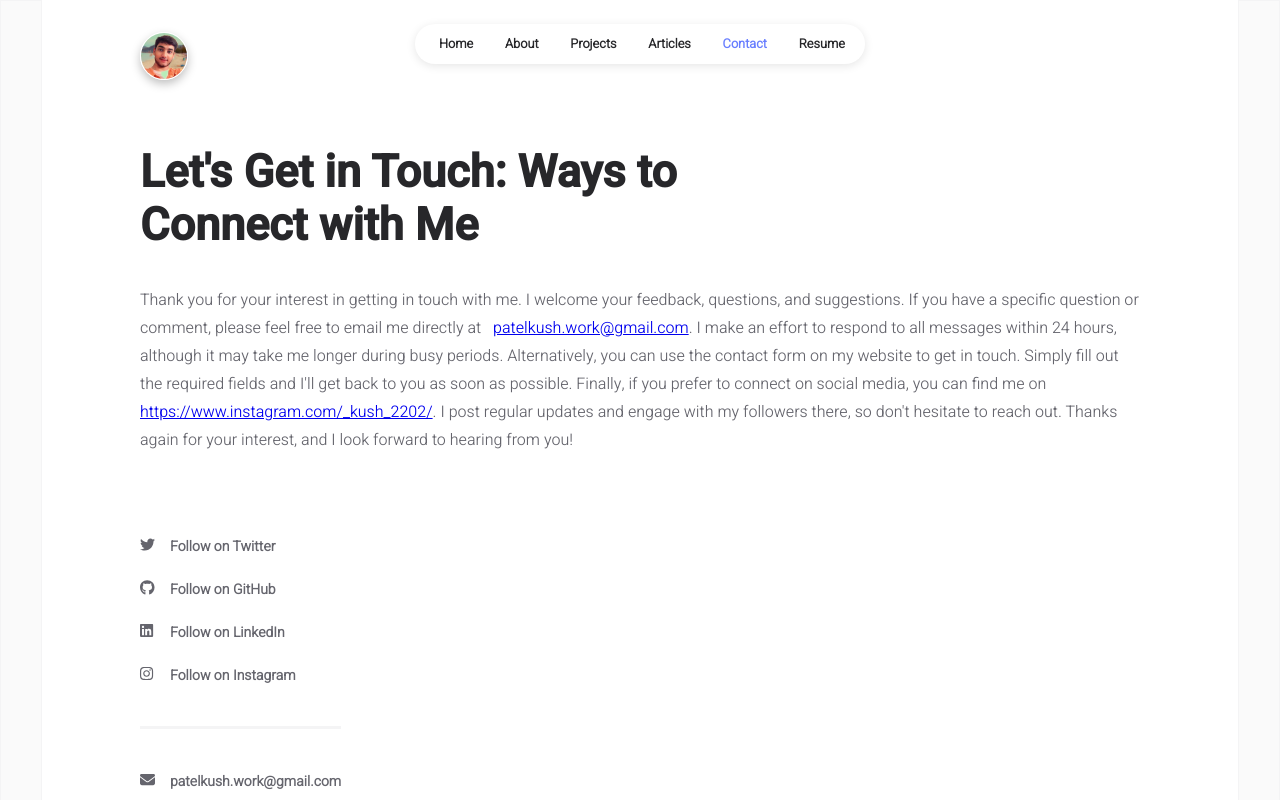
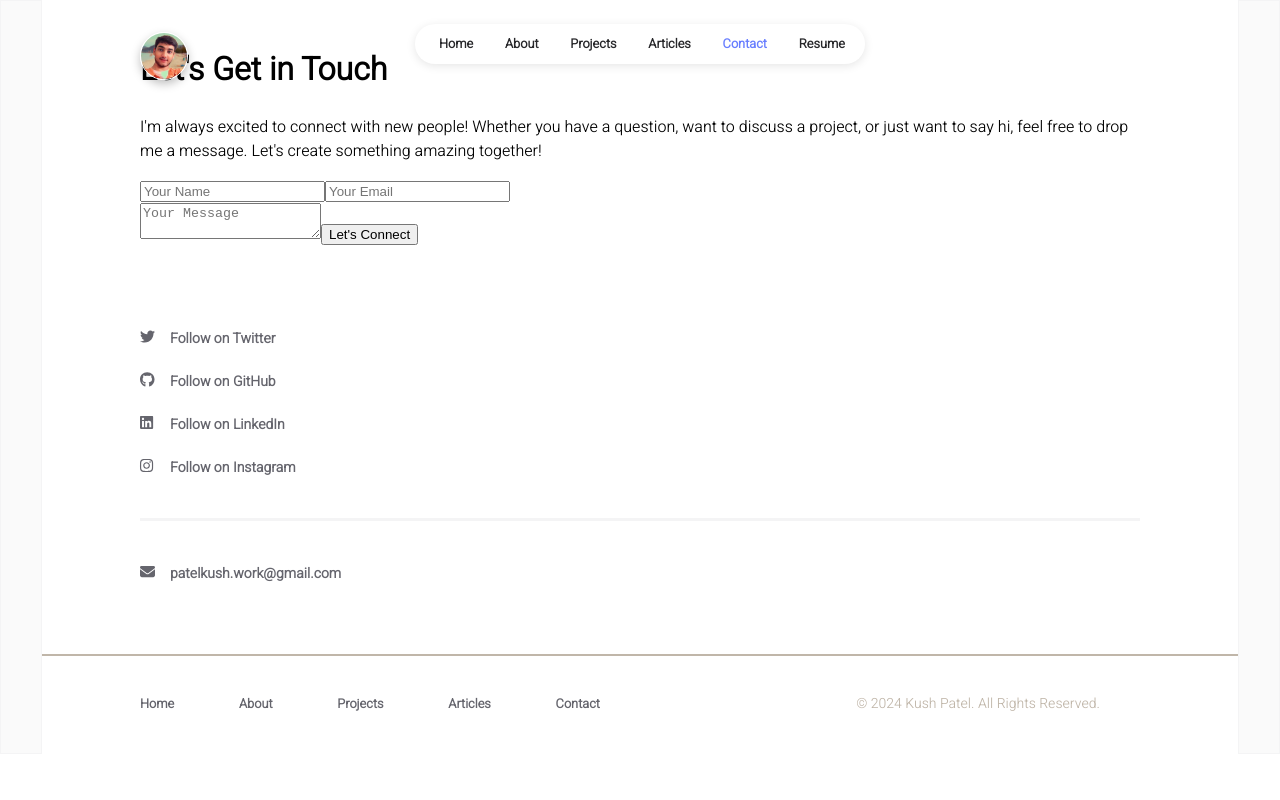
Before and after one commit to KUSH022/kush-portfolio, a React (Create React App) app: page /contact in a window 1280 px wide. Shown: the top 800 px of the page. Built offline with nearby package versions, Linux system fonts and the light colour scheme.

Commit message:
Update contact.jsx

```diff
--- a/src/pages/contact.jsx
+++ b/src/pages/contact.jsx
@@ -18,15 +18,37 @@ const Contact = () => {
 
 	const currentSEO = SEO.find((item) => item.page === "contact");
 
+	const [result, setResult] = React.useState("");
+
+	const onSubmit = async (event) => {
+	  event.preventDefault();
+	  setResult("Sending....");
+	  const formData = new FormData(event.target);
+
+	  formData.append("access_key", "1835b358-68e2-494f-a0e7-dc94b051d466");
+
+	  const response = await fetch("https://api.web3forms.com/submit", {
+		method: "POST",
+		body: formData
+	  });
+
+	  const data = await response.json();
+
+	  if (data.success) {
+		setResult("Form Submitted Successfully");
+		event.target.reset();
+	  } else {
+		console.log("Error", data);
+		setResult(data.message);
+	  }
+	};
+
 	return (
 		<React.Fragment>
 			<Helmet>
 				<title>{`Contact | ${INFO.main.title}`}</title>
 				<meta name="description" content={currentSEO.description} />
-				<meta
-					name="keywords"
-					content={currentSEO.keywords.join(", ")}
-				/>
+				<meta name="keywords" content={currentSEO.keywords.join(", ")} />
 			</Helmet>
 
 			<div className="page-content">
@@ -37,48 +59,28 @@ const Contact = () => {
 							<Logo width={46} />
 						</div>
 					</div>
-
-					<div className="contact-container">
-						<div className="title contact-title">
-							Let's Get in Touch: Ways to Connect with Me
+					<div className="contact-heading">
+						<h1>Let's Get in Touch</h1>
+						<p>
+							I'm always excited to connect with new people! Whether you have a question, want to discuss a project, or just want to say hi, feel free to drop me a message. Let's create something amazing together!
+						</p>
+					</div>
+					<div className="contact-content">
+						<div className="contact-form-container">
+							<form onSubmit={onSubmit}>
+								<div className="form-row">
+									<input type="text" name="name" placeholder="Your Name" required />
+									<input type="email" name="email" placeholder="Your Email" required />
+								</div>
+								<textarea name="message" placeholder="Your Message" required></textarea>
+								<button type="submit">Let's Connect</button>
+								<p className="form-result">{result}</p>
+							</form>
 						</div>
-
-						<div className="subtitle contact-subtitle">
-							Thank you for your interest in getting in touch with
-							me. I welcome your feedback, questions, and
-							suggestions. If you have a specific question or
-							comment, please feel free to email me directly at
-							&nbsp;{" "}
-							<a href={`mailto:${INFO.main.email}`}>
-								{INFO.main.email}
-							</a>
-							. I make an effort to respond to all messages within
-							24 hours, although it may take me longer during busy
-							periods. Alternatively, you can use the contact form
-							on my website to get in touch. Simply fill out the
-							required fields and I'll get back to you as soon as
-							possible. Finally, if you prefer to connect on
-							social media, you can find me on{" "}
-							<a
-								href={INFO.socials.instagram}
-								target="_blank"
-								rel="noreferrer"
-							>
-								{INFO.socials.instagram}
-							</a>
-							. I post regular updates and engage with my
-							followers there, so don't hesitate to reach out.
-							Thanks again for your interest, and I look forward
-							to hearing from you!
-						</div>
-					</div>
-
-					<div className="socials-container">
-						<div className="contact-socials">
+						<div className="socials-container">
 							<Socials />
 						</div>
 					</div>
-
 					<div className="page-footer">
 						<Footer />
 					</div>
```
